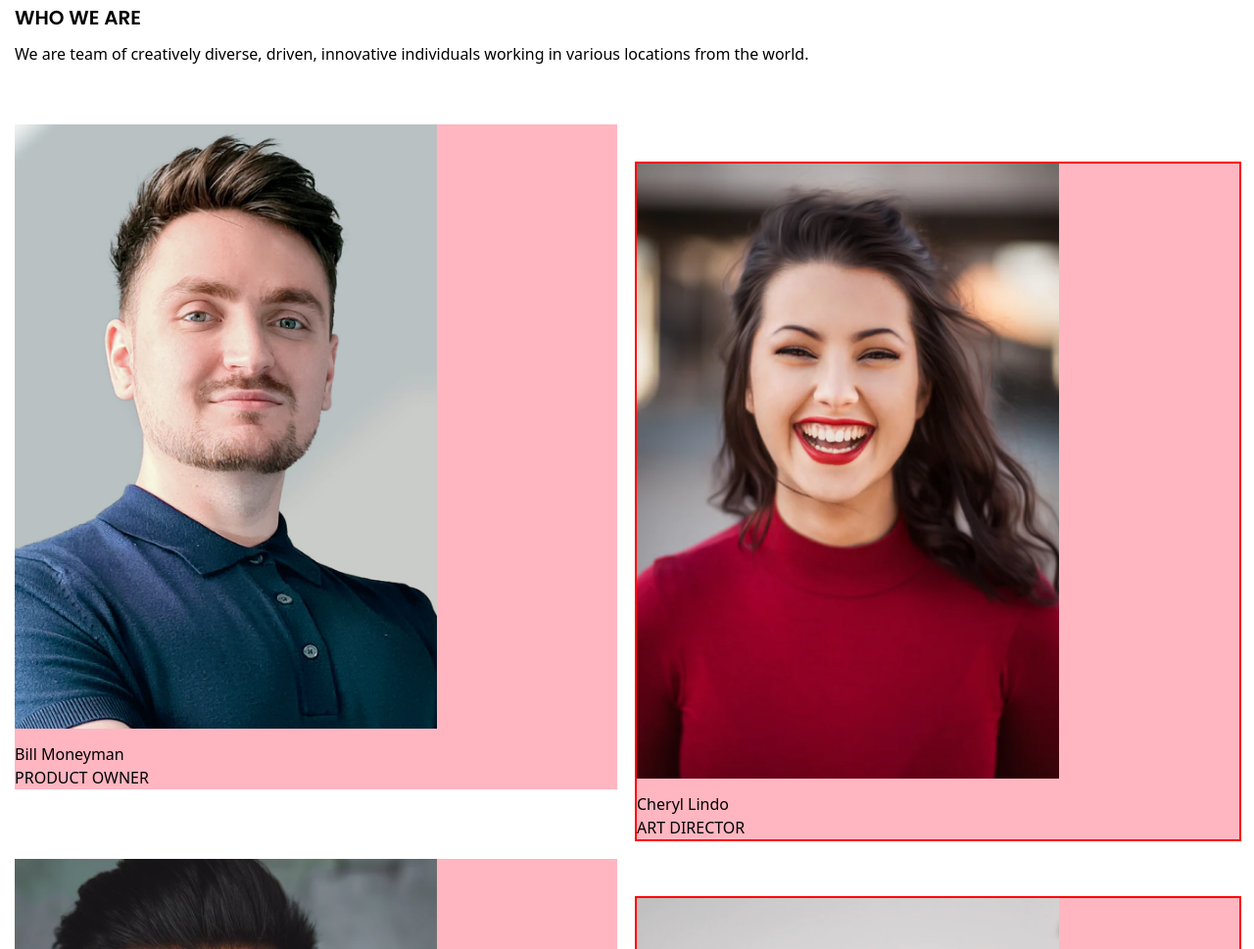
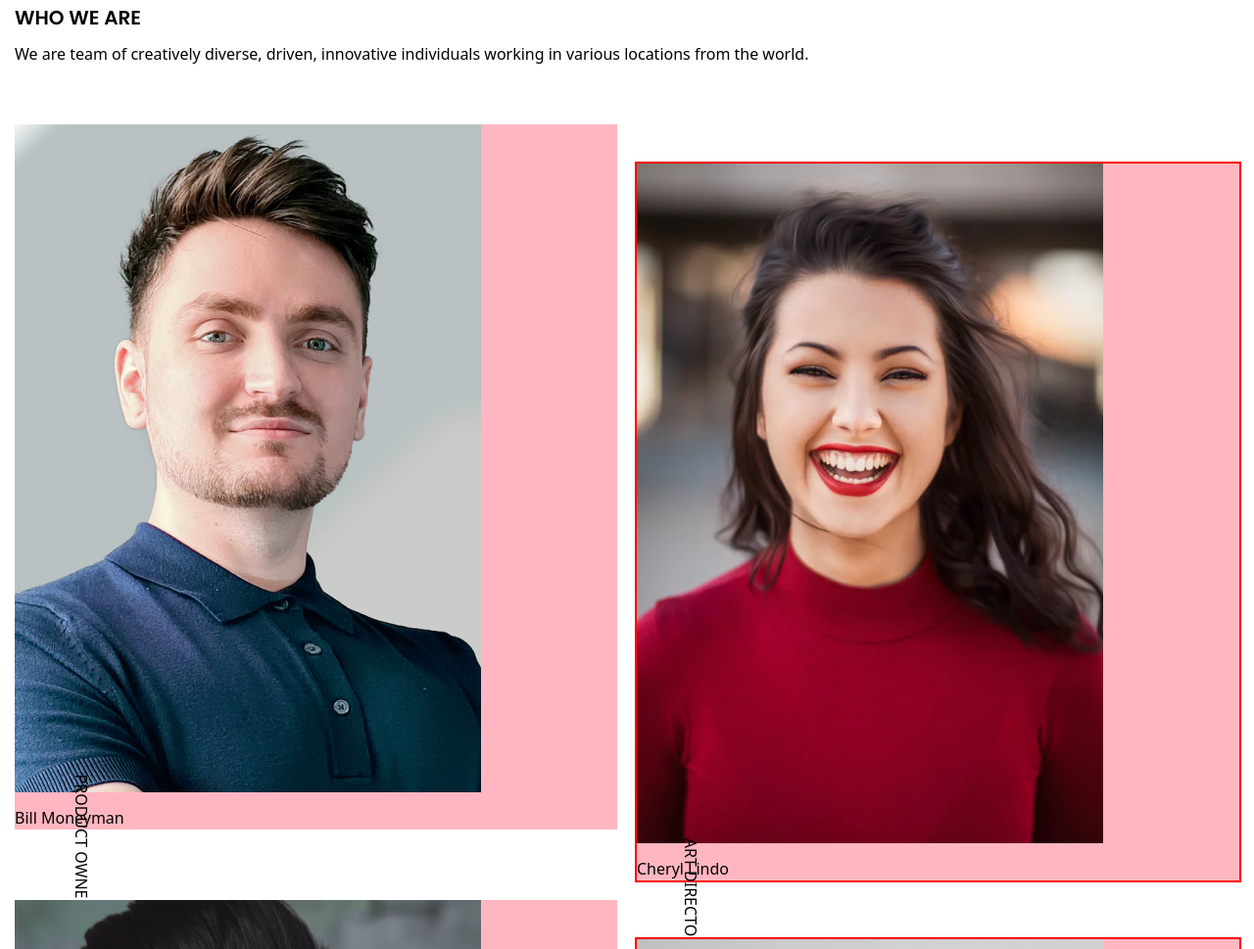
Before and after one commit to janetpaul00/Team-page, a plain HTML site: page index.html in a window 1280 px wide. Shown: the part 165-1134 px from the top of the page at 98% size. Drawn offline with Linux system fonts and the light colour scheme.

Commit message:
Update index.css

```diff
--- a/index.css
+++ b/index.css
@@ -69,12 +69,12 @@ p {
 
 .content-box {
   width: calc(50% - 10px);
-  height: ;
+  position: relative;
   background-color: lightpink;
 }
 
 .photo {
-  max-width: 70%;
+  max-width: 80%;
   height: 100%;
 }
 
@@ -86,10 +86,16 @@ p {
 .name {
   padding-block: 0;
   padding-top: 10px;
+
   margin: 0;
 }
 
 .role {
   padding: 0;
   margin: 0;
+  position: absolute;
+
+  /* bottom: 150px;
+  left: 40%; */
+  rotate: 90deg;
 }
```
